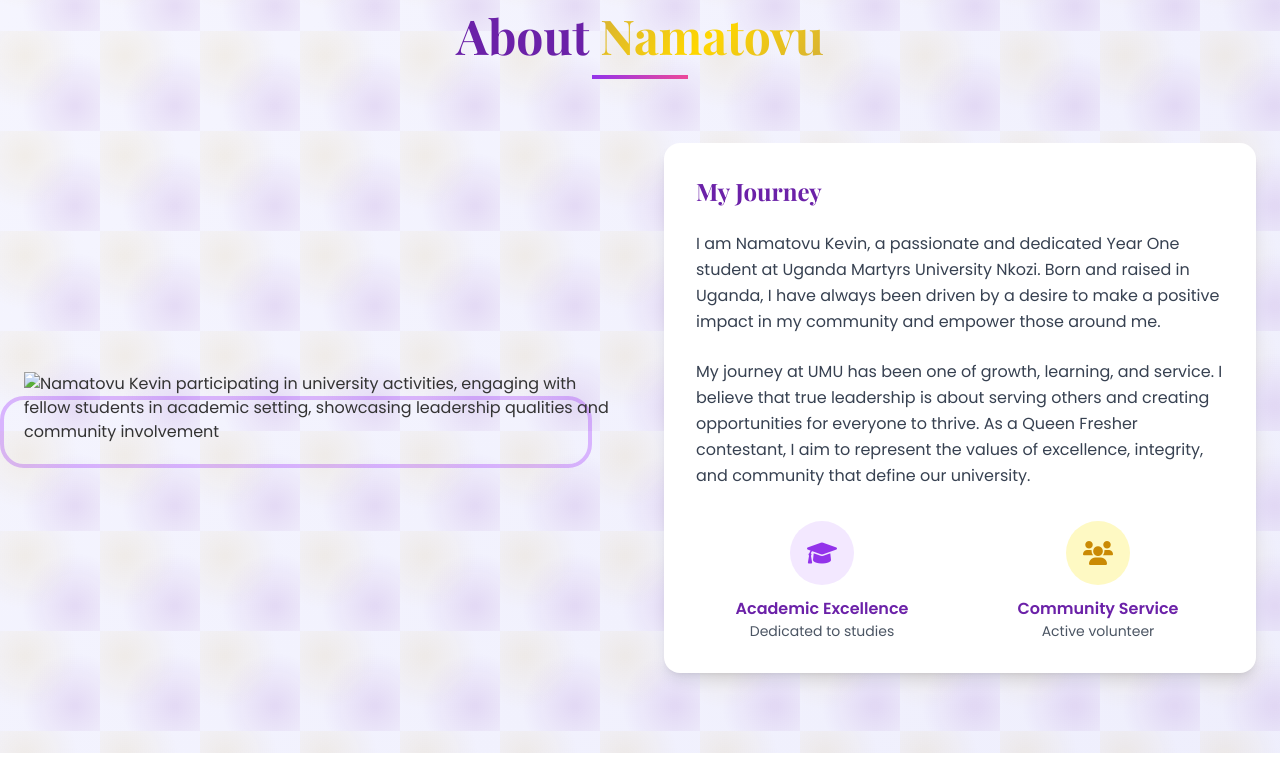
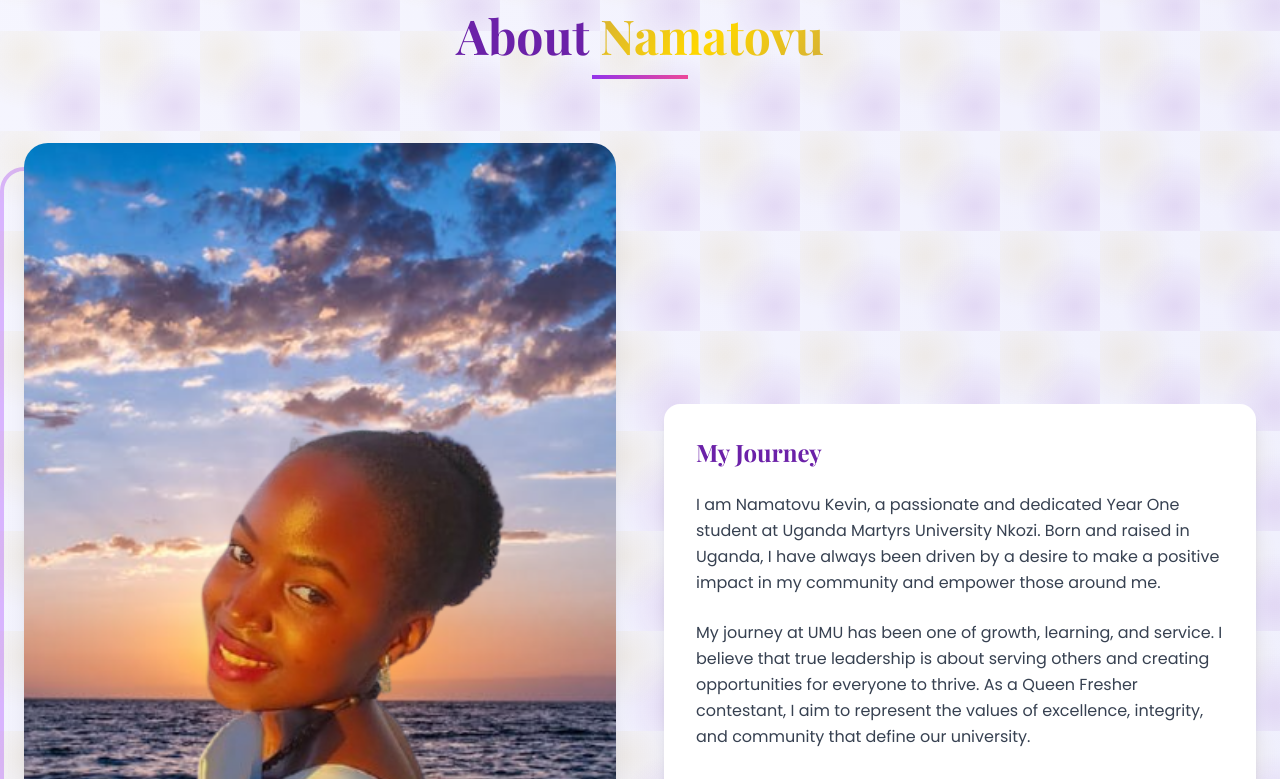
Before and after one commit to emrondeignhub/Kevin-for-Queen-Fresher, a plain HTML site: page index.html in a window 1280 px wide. Shown: the part 908-1687 px from the top of the page. Drawn offline with nearby package versions, Linux system fonts and the light colour scheme.

Commit message:
Update index.html

```diff
--- a/index.html
+++ b/index.html
@@ -225,8 +225,8 @@
 
             <div class="grid md:grid-cols-2 gap-12 items-center">
                 <div class="relative">
-                    <div>
-                        <img src"kevin3.png" alt="Namatovu Kevin participating in university activities, engaging with fellow students in academic setting, showcasing leadership qualities and community involvement" class="w-full h-auto" onerror="this.style.display='none'">
+                    <div class="rounded-3xl overflow-hidden shadow-xl">
+                        <img src="kevin3.png" alt="Namatovu Kevin participating in university activities, engaging with fellow students in academic setting, showcasing leadership qualities and community involvement" class="w-full h-auto" onerror="this.style.display='none'">
                     </div>
                     <div class="absolute -z-10 -bottom-6 -left-6 w-full h-full border-4 border-purple-300 rounded-3xl"></div>
                 </div>
```
